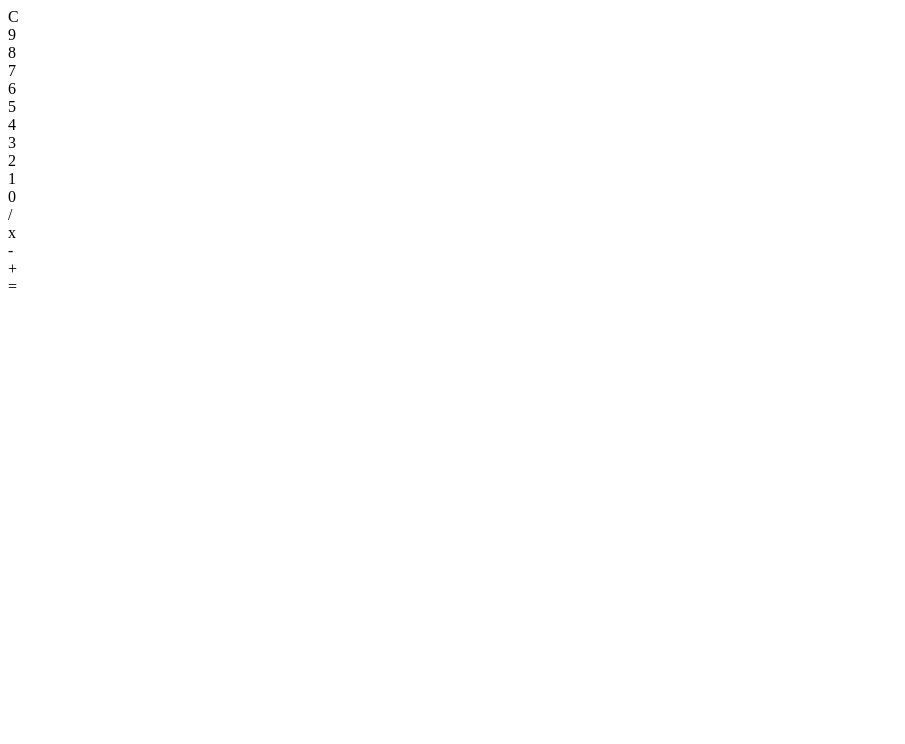
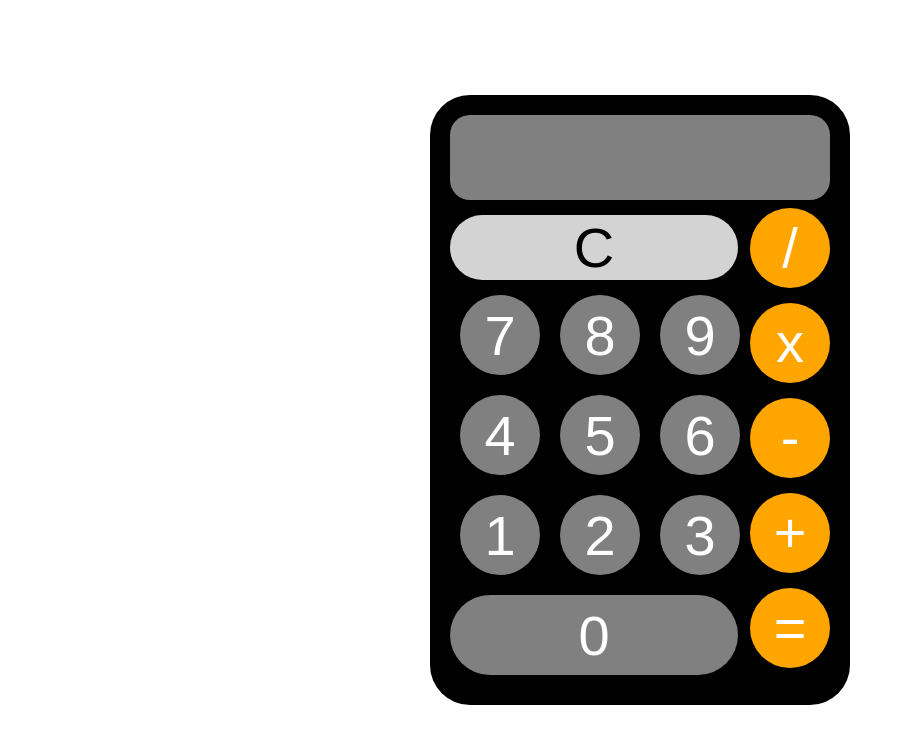
Before and after one commit to kzeen/calculator, a plain HTML site: page index.html in a window 1280 px wide. Shown: the whole page, without its empty margins (0-905 px from the left). Drawn offline with Linux system fonts and the light colour scheme.

Commit message:
Add initial CSS styling

```diff
--- a/index.html
+++ b/index.html
@@ -25,16 +25,16 @@
                     <div class="number three">3</div>
                     <div class="number two">2</div>
                     <div class="number one">1</div>
-                    <div class="number zero">0</div>
                 </div>
+                <div class="number zero">0</div>
             </div>
             <div class="side">
                 <div class="operators">
-                    <div class="divide">/</div>
-                    <div class="multiply">x</div>
-                    <div class="subtract">-</div>
-                    <div class="add">+</div>
-                    <div class="equal">=</div>
+                    <div class="divide operator">/</div>
+                    <div class="multiply operator">x</div>
+                    <div class="subtract operator">-</div>
+                    <div class="add operator">+</div>
+                    <div class="equal operator">=</div>
                 </div>
             </div>
         </div>
--- a/style.css
+++ b/style.css
@@ -0,0 +1,95 @@
+* {
+    margin: 0;
+    padding: 0;
+    box-sizing: border-box;
+}
+
+body {
+    font-family: Arial, Helvetica, sans-serif;
+    font-size: 3.5rem;
+    height: 100vh;
+    width: 100vw;
+    display: flex;
+    justify-content: center;
+    align-items: center;
+}
+
+.calculator {
+    width: 420px;
+    height: 610px;
+    text-align: center;
+    background-color: #000000;
+    color: #ffffff;
+    padding: 20px;
+    border-radius: 40px;
+}
+
+.header {
+    width: 380px;
+    height: 85px;
+    background-color: grey;
+    border-radius: 20px;
+}
+
+.body {
+    display: flex;
+    justify-content: space-between;
+    width: 380px;
+}
+
+.main {
+    width: 300px;
+}
+
+.clear {
+    width: 288px;
+    border-radius: 50px;
+    background-color: lightgray;
+    color: black;
+    margin: 15px 0;
+}
+
+.numbers {
+    display: flex;
+    flex-wrap: wrap;
+    flex-direction: row-reverse;
+    justify-content: center;
+}
+
+.eight, .five, .two {
+    margin: 0 20px 20px 20px;
+}
+
+.number, .operator {
+    border-radius: 50%;
+    height: 80px;
+    width: 80px;
+    display: flex;
+    align-items: center;
+    justify-content: center;
+}
+
+.number {
+    background-color: grey;
+}
+
+.operator {
+    background-color: orange;
+}
+
+.zero {
+    width: 288px;
+    border-radius: 50px;
+}
+
+.side {
+    height: 475px;
+    width: 80px;
+}
+
+.operators {
+    height: 100%;
+    display: flex;
+    flex-direction: column;
+    justify-content: space-around;
+}
```
